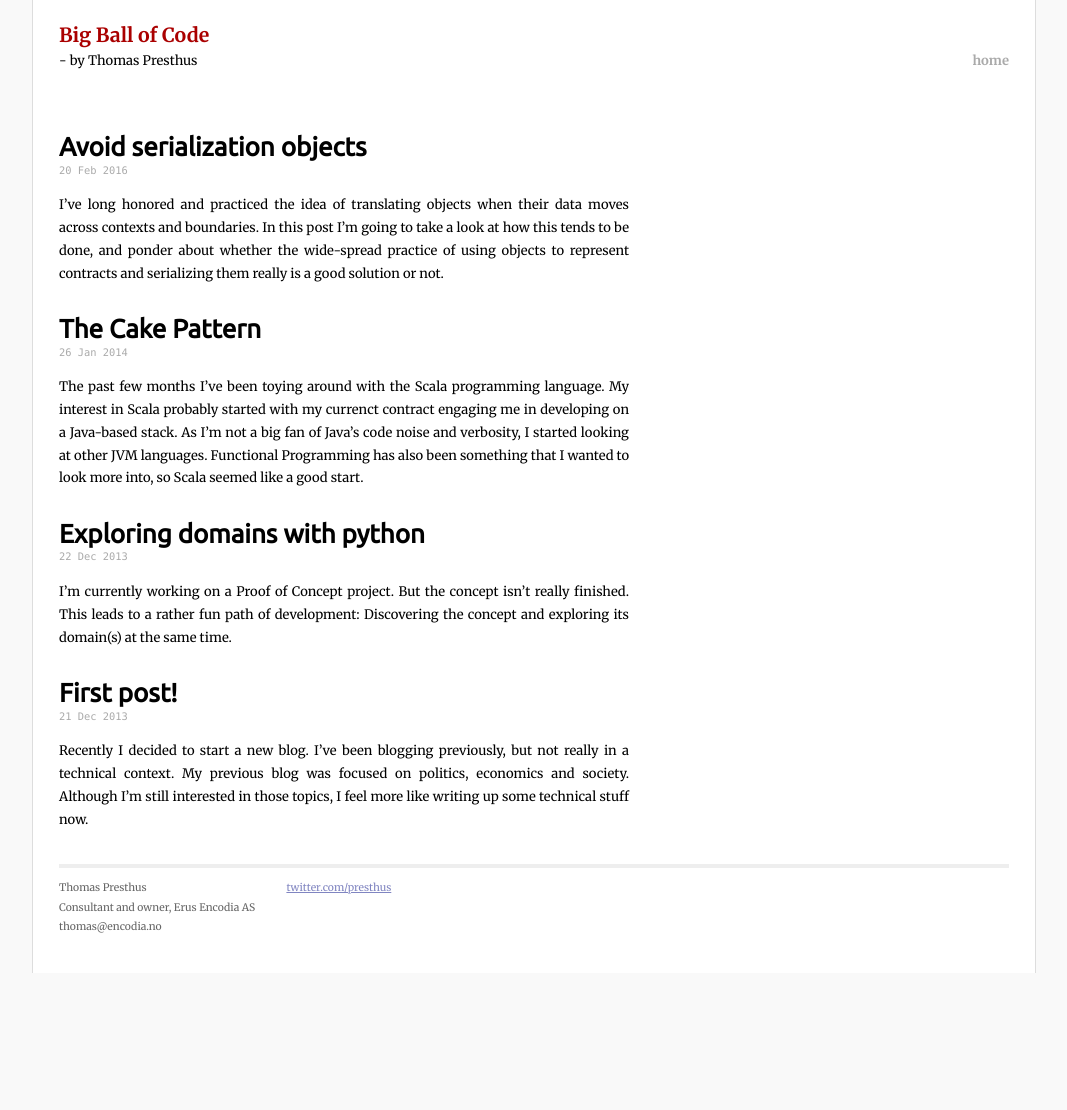
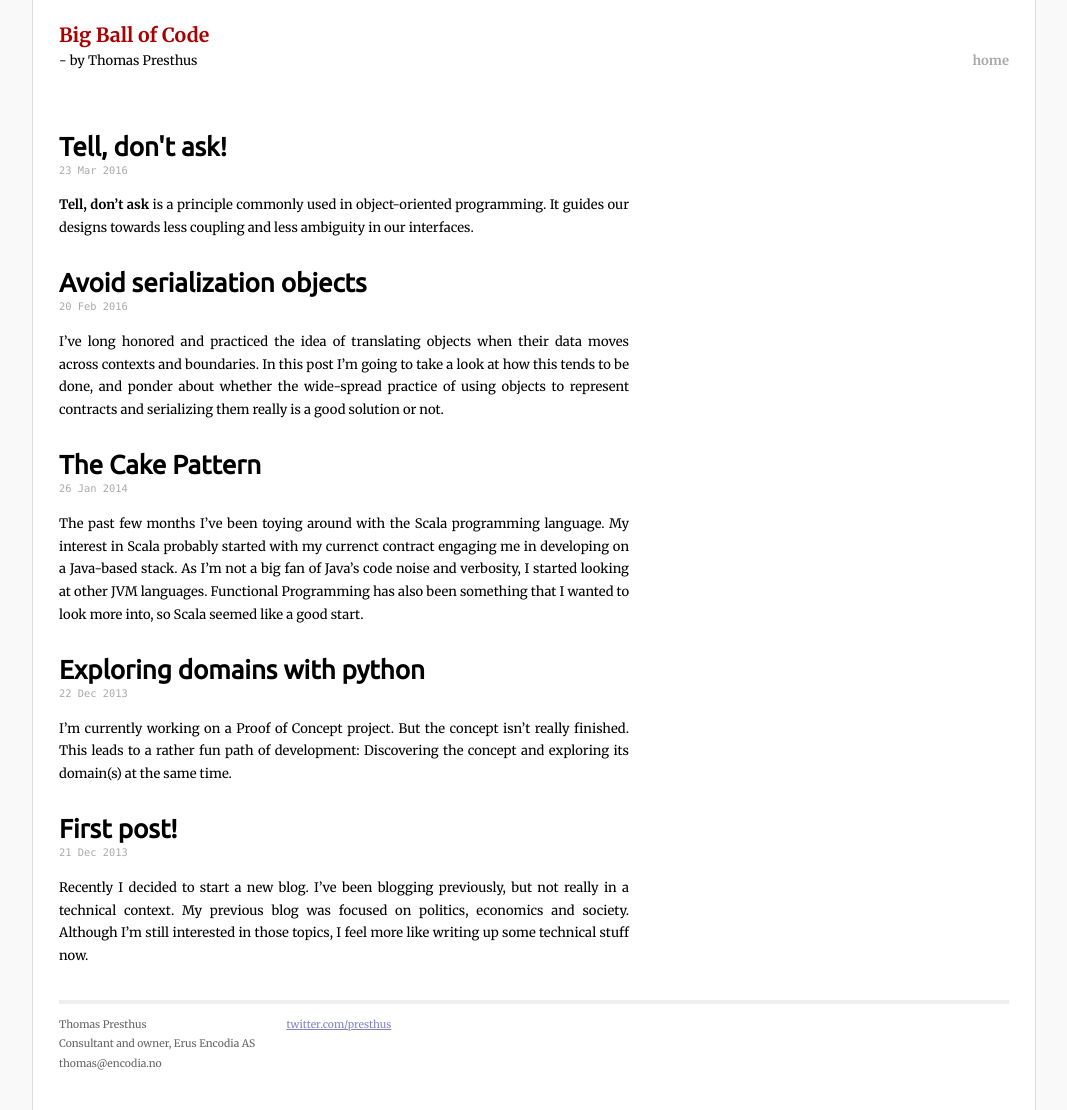
Before and after one commit to tpresthus/tpresthus.github.io, a Jekyll site: the page built from index.html, in a window 1280 px wide. Shown: the whole page, without its empty margins (106-1173 px from the left). Built offline with Jekyll 4.4.1, drawn with Linux system fonts in a browser that asks for light colours; before the commit the page ends 973 px from its top, so only the background shows below that.

Commit message:
Publishing "Tell, don't ask"

```diff
--- a/_drafts/tell-dont-ask.markdown
+++ b/_posts/2016-03-23-tell-dont-ask.markdown
@@ -1,7 +1,7 @@
 ---
 layout: post
 title:  "Tell, don't ask!"
-date:   2016-03-21 12:00:00
+date:   2016-03-23 22:00:00
 categories: principles craftmanship coding
 ---
 
```
